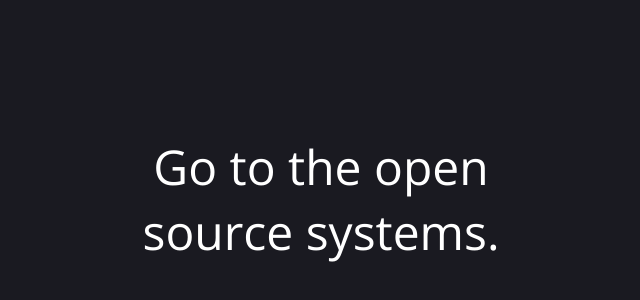
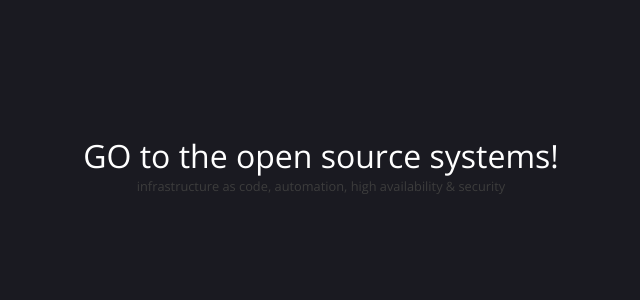
Before and after one commit to project-go/go.github.io, a plain HTML site: page index.html in a window 1280 px wide. Shown: the part 266-566 px from the top of the page, without its empty margins (319-959 px from the left). Drawn offline with nearby package versions, Linux system fonts and the light colour scheme.

Commit message:
Update index.html

```diff
--- a/index.html
+++ b/index.html
@@ -1,13 +1,45 @@
+
 <!DOCTYPE html>
-<html lang="pl-PL">
+<html lang="en-EN">
  <head>
-  <meta charset="UTF-8">
-  <title>Project GO</title>
+  <title>Project GO | GO to the open source systems!</title>
   <meta name="viewport" content="width=device-width, initial-scale=1">
-<link rel='stylesheet' href='style.css' type='text/css' media='all' />
-<link rel='stylesheet' href='//fonts.googleapis.com/css?family=Open+Sans:300,800|Philosopher:400,700&#038;subset=latin,latin-ext' type='text/css' media='all' />
+  <link rel='stylesheet' href='//fonts.googleapis.com/css?family=Open+Sans:300,800|Philosopher:400,700&#038;subset=latin,latin-ext' type='text/css' media='all' />
  </head>
- <body>
-  <div class="container">Go to the open source systems.</div>
- </body>
+ <style>
+	* {
+		margin: 0;
+		padding: 0;
+		font-size: 16px;
+		background-color: #1a1a21;
+	}
+	.wrap {
+		display: flex;
+		flex-direction: column;
+		flex-wrap: wrap;
+		justify-content: center;
+		align-content: center;
+	}
+	.header {
+		color: #fff;
+		text-align: center;
+		font-family: 'Open Sans', sans-serif;
+		font-weight: 300;
+		font-size: 2em;
+		margin-top:50vh;
+	}
+	.header-text {
+		color: #3d3d3d;
+		text-align: center;
+		font-family: 'Open Sans', sans-serif;
+		font-weight: 300;
+		font-size: .8em;
+	}
+	</style>
+<body>
+ <div class="wrap">
+  <div class="header">GO to the open source systems!</div>
+  <div class="header-text">infrastructure as code, automation, high availability & security</div>
+ </div>
+</body>
 </html>
```
